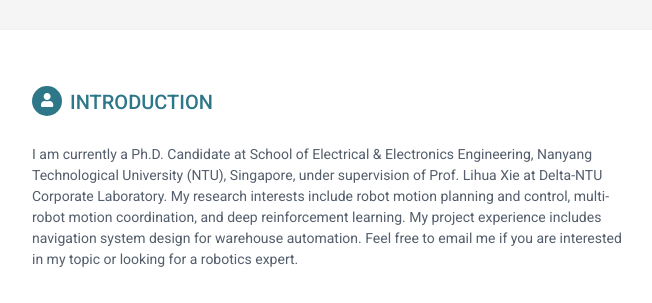
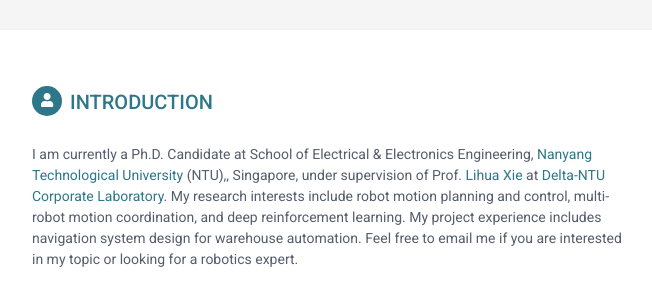
Before and after one commit to LIJUNCHENG001/LIJUNCHENG001.github.io, a plain HTML site: page index.html in a window 1280 px wide. Shown: the top 303 px of the page, 188-840 px from the left. Drawn offline with Linux system fonts and the light colour scheme; some icons are missing.

Commit message:
Update index.html

```diff
--- a/index.html
+++ b/index.html
@@ -98,7 +98,7 @@
             <section class="section summary-section">
                 <h2 class="section-title"><span class="icon-holder"><i class="fas fa-user"></i></span>Introduction</h2>
                 <div class="summary">
-                    <p>I am currently a Ph.D. Candidate at School of Electrical & Electronics Engineering, Nanyang Technological University (NTU), Singapore, under supervision of Prof. Lihua Xie at Delta-NTU Corporate Laboratory.
+                    <p>I am currently a Ph.D. Candidate at School of Electrical & Electronics Engineering, <a href="https://www.ntu.edu.sg/Pages/home.aspx">Nanyang Technological University</a> (NTU),, Singapore, under supervision of Prof. <a href="http://research.ntu.edu.sg/expertise/academicprofile/Pages/StaffProfile.aspx?ST_EMAILID=ELHXIE">Lihua Xie</a> at <a href="https://www.ntu.edu.sg/delta-ntu-cpsl">Delta-NTU Corporate Laboratory</a>.
 		       My research interests include robot motion planning and control, multi-robot motion coordination, and deep reinforcement learning.
 		       My project experience includes navigation system design for warehouse automation.
 		       Feel free to email me if you are interested in my topic or looking for a robotics expert. </p>
```
